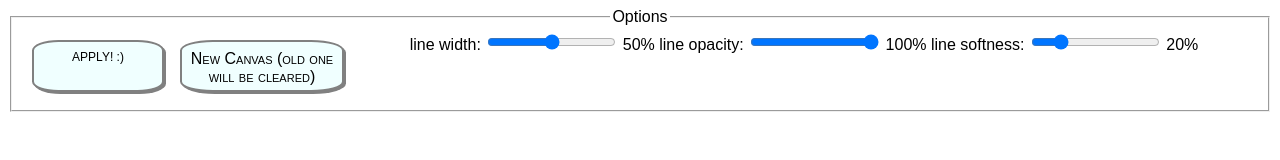
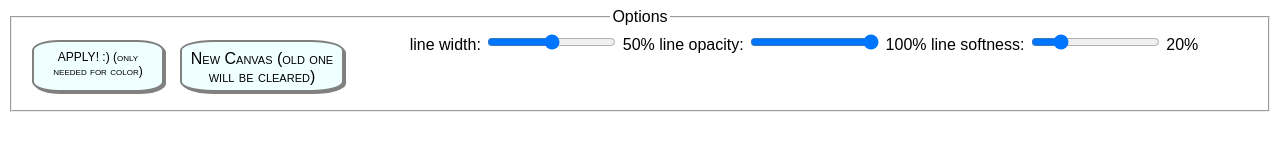
Before and after one commit to khanniie/Doodle-Date, a plain HTML site: page canvas.html in a window 1280 px wide. Shown: the top 160 px of the page. Drawn offline with nearby package versions, Linux system fonts and the light colour scheme.

Commit message:
small changes.. got rid of console comments that aren't needed anymore

```diff
--- a/canvas.html
+++ b/canvas.html
@@ -1,12 +1,12 @@
 <!--
-side canvas version 1.2. Has:
+canvas version 1.3. Has:
 
-- working color changer (text input)
 - working line width changer slider
 - working follower
 - clear canvas
 - weird opacity function (wip)
 - softness adjustment
+- wip color wheel
 -->
 
 <!DOCTYPE html>
@@ -57,7 +57,7 @@ side canvas version 1.2. Has:
                 <label for="lineSoftness" id="softnessPercent">20%</label>
 
                 <!--apply button that has an eventlistener that updates color when clicked. temporary   -->
-                <div id="go">APPLY! :) </div>
+                <div id="go">APPLY! :) (only needed for color) </div>
 
 
                 <!--    button that clears canvas-->
--- a/canvas.js
+++ b/canvas.js
@@ -31,7 +31,6 @@ var follower = document.querySelector('#follower');
                                    })
 
         opacitySlider.addEventListener("change", function(){
-            console.log("The new opacity is:" + opacitySlider.value);
             var opacityPercent = document.querySelector("#opacityPercent");
             opacityPercent.innerText = opacitySlider.value + "%";
 
@@ -54,7 +53,6 @@ var follower = document.querySelector('#follower');
         var goButton = document.getElementById("go");
 
         goButton.addEventListener('click', function () {
-            console.log("go has been clicked!");
             lineCol = formm.color2.value;
 
             updateFollower();
@@ -67,11 +65,9 @@ var follower = document.querySelector('#follower');
         var clearButton = document.getElementById("clear");
 
         clearButton.addEventListener('click', function () {
-        console.log("clear has been clicked!");
 
         var canvas2width = canvas2.width;
         var canvas2height = canvas2.height;
-        console.log("canvas width =" + canvas2width + " canvas height =" + canvas2height );
 
         ctx.clearRect(0, 0, canvas2width, canvas2height);
         });
@@ -178,8 +174,6 @@ var follower = document.querySelector('#follower');
 
                 //implementing lineOpacity within softness
                 var opacityCutoff = tempWid - ((lineOpacity) * tempWid);
-                console.log("opa" + opacityCutoff);
-
 
                 //the while loop
                 while (tempWid > opacityCutoff){
```
